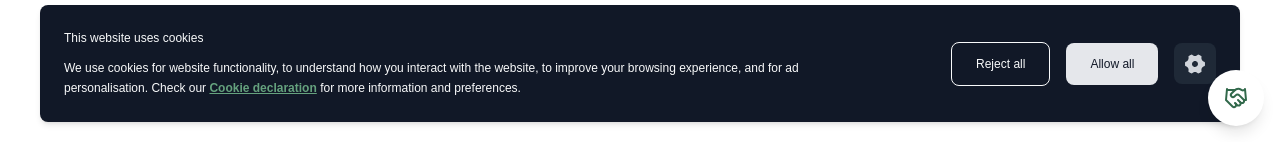
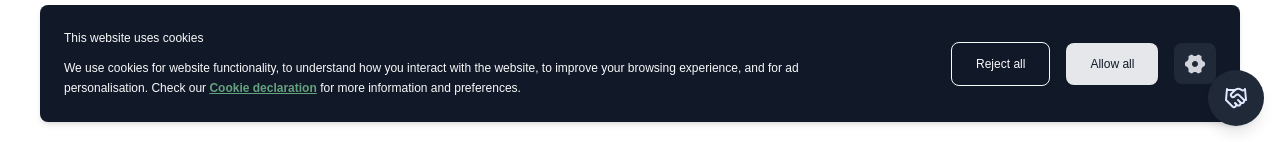
Before and after one commit to nanayawdev/event-ticketing-app, a React (Vite) app: page /events/1 in a window 1280 px wide. Both pictures are taken after a click on the button 1238 px from the left and 580 px from the top of the page. Shown: the part 658-800 px from the top of the page. Built offline with nearby package versions, Linux system fonts and the light colour scheme; no server answers.

Commit message:
Dark Mode implemented for HelpPopup floating icon component and Breadcrumb component

```diff
--- a/src/components/Breadcrumb/Breadcrumb.jsx
+++ b/src/components/Breadcrumb/Breadcrumb.jsx
@@ -33,7 +33,7 @@ const Breadcrumb = () => {
     <nav className="flex items-center text-gray-600 mb-6 text-sm">
       <Link
         to="/"
-        className="hover:text-sea-green-500 transition-colors font-medium"
+        className="hover:text-primary-500 transition-colors font-medium"
       >
         {routeNameMap['']}
       </Link>
@@ -47,13 +47,13 @@ const Breadcrumb = () => {
           <div key={name} className="flex items-center">
             <ChevronRight className="mx-2 h-4 w-4 text-gray-400" />
             {isLast ? (
-              <span className="text-sea-green-500 font-medium">
+              <span className="text-primary-500 font-medium">
                 {displayName}
               </span>
             ) : (
               <Link
                 to={routeTo}
-                className="hover:text-sea-green-500 transition-colors font-medium"
+                className="hover:text-primary-500 transition-colors font-medium"
               >
                 {displayName}
               </Link>
--- a/src/components/HelpPopup/HelpPopup.jsx
+++ b/src/components/HelpPopup/HelpPopup.jsx
@@ -94,9 +94,9 @@ const HelpPopup = () => {
             setShowIcon(false);
             setIsOpen(true);
           }}
-          className="bg-white rounded-full p-3 sm:p-4 shadow-lg hover:shadow-xl transition-all duration-1000 ease-in-out animate-fade-in"
+          className="bg-gray-800 dark:bg-primary-600 rounded-full p-3 sm:p-4 shadow-lg hover:shadow-xl transition-all duration-1000 ease-in-out animate-fade-in"
         >
-          <Handshake className="w-5 h-5 sm:w-6 sm:h-6 text-sea-green-600" />
+          <Handshake className="w-5 h-5 sm:w-6 sm:h-6 text-primary-100" />
         </button>
       )}
     </div>
```
